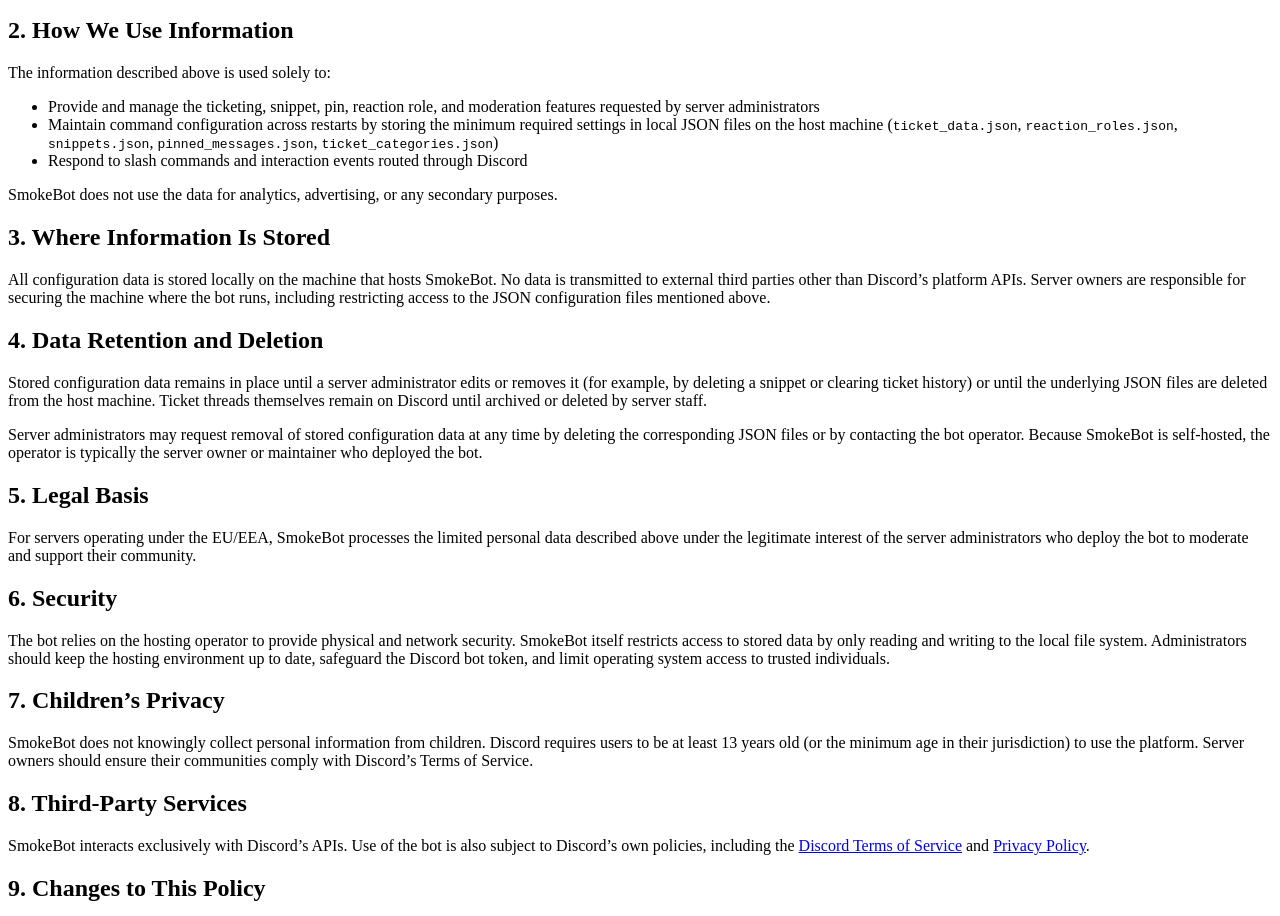
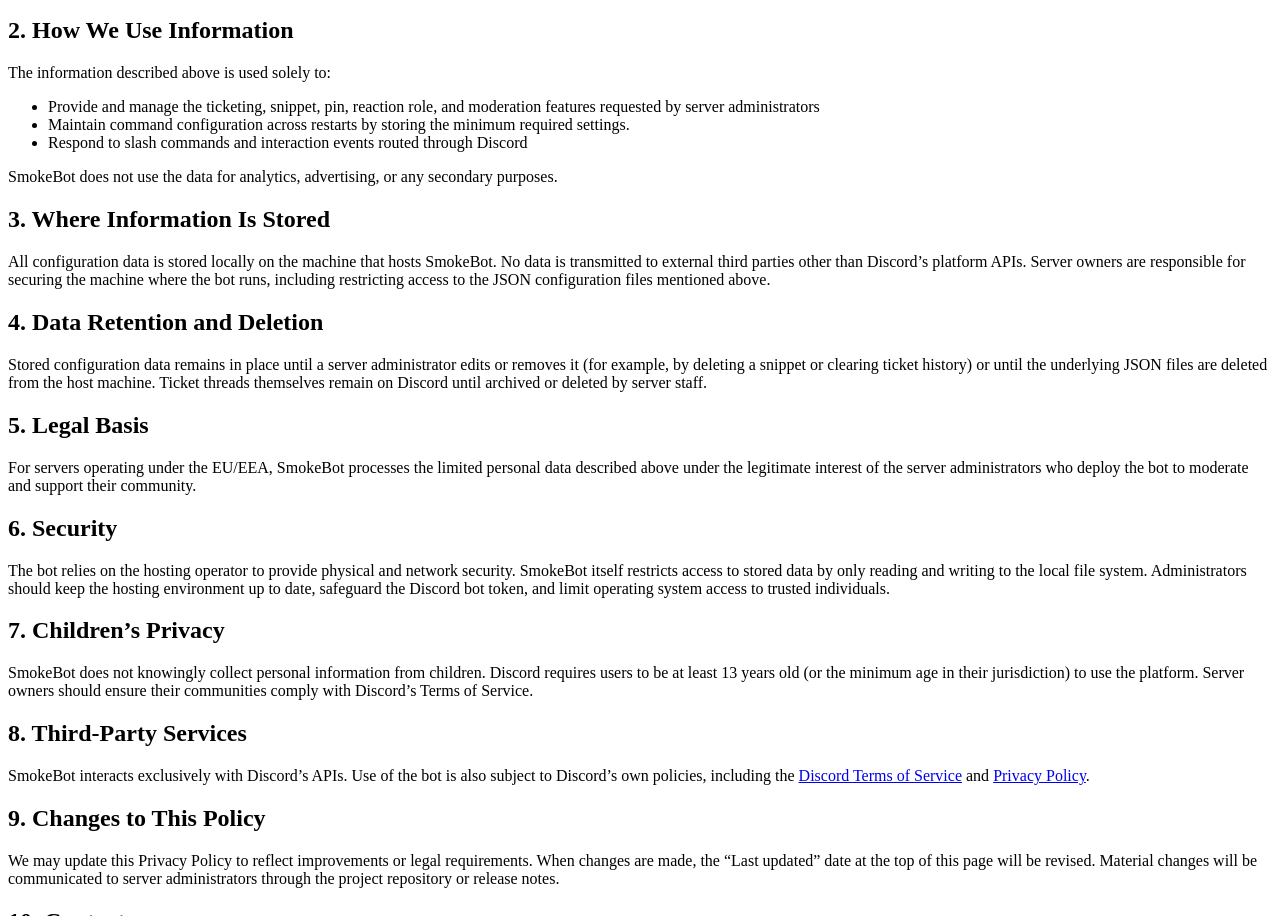
Before and after one commit to SmokeSlate/discordBots, a plain HTML site: page privacy/index.html in a window 1280 px wide. Shown: the part 807-1723 px from the top of the page. Drawn offline with Linux system fonts and the light colour scheme.

Commit message:
Update index.html

```diff
--- a/privacy/index.html
+++ b/privacy/index.html
@@ -35,7 +35,7 @@
 <p>The information described above is used solely to:</p>
 <ul>
 <li>Provide and manage the ticketing, snippet, pin, reaction role, and moderation features requested by server administrators</li>
-<li>Maintain command configuration across restarts by storing the minimum required settings in local JSON files on the host machine (<code>ticket_data.json</code>, <code>reaction_roles.json</code>, <code>snippets.json</code>, <code>pinned_messages.json</code>, <code>ticket_categories.json</code>)</li>
+<li>Maintain command configuration across restarts by storing the minimum required settings.
 <li>Respond to slash commands and interaction events routed through Discord</li>
 </ul>
 <p>SmokeBot does not use the data for analytics, advertising, or any secondary purposes.</p>
@@ -43,7 +43,6 @@
 <p>All configuration data is stored locally on the machine that hosts SmokeBot. No data is transmitted to external third parties other than Discord’s platform APIs. Server owners are responsible for securing the machine where the bot runs, including restricting access to the JSON configuration files mentioned above.</p>
 <h2 id="4-data-retention-and-deletion">4. Data Retention and Deletion</h2>
 <p>Stored configuration data remains in place until a server administrator edits or removes it (for example, by deleting a snippet or clearing ticket history) or until the underlying JSON files are deleted from the host machine. Ticket threads themselves remain on Discord until archived or deleted by server staff.</p>
-<p>Server administrators may request removal of stored configuration data at any time by deleting the corresponding JSON files or by contacting the bot operator. Because SmokeBot is self‑hosted, the operator is typically the server owner or maintainer who deployed the bot.</p>
 <h2 id="5-legal-basis">5. Legal Basis</h2>
 <p>For servers operating under the EU/EEA, SmokeBot processes the limited personal data described above under the legitimate interest of the server administrators who deploy the bot to moderate and support their community.</p>
 <h2 id="6-security">6. Security</h2>
```
